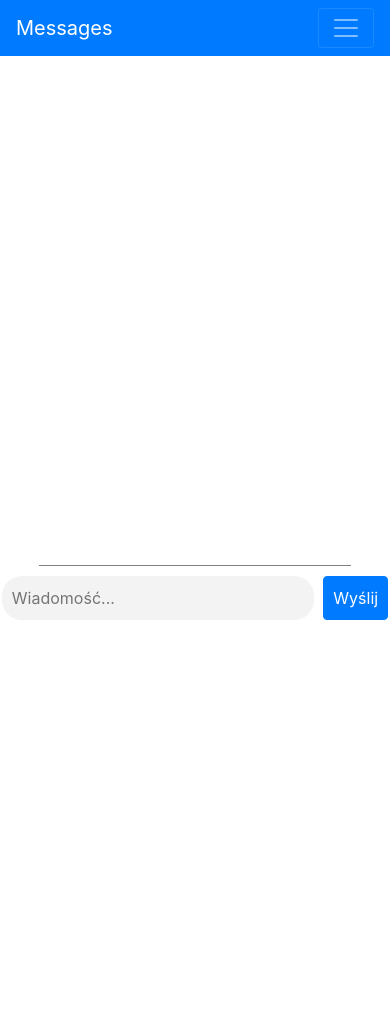
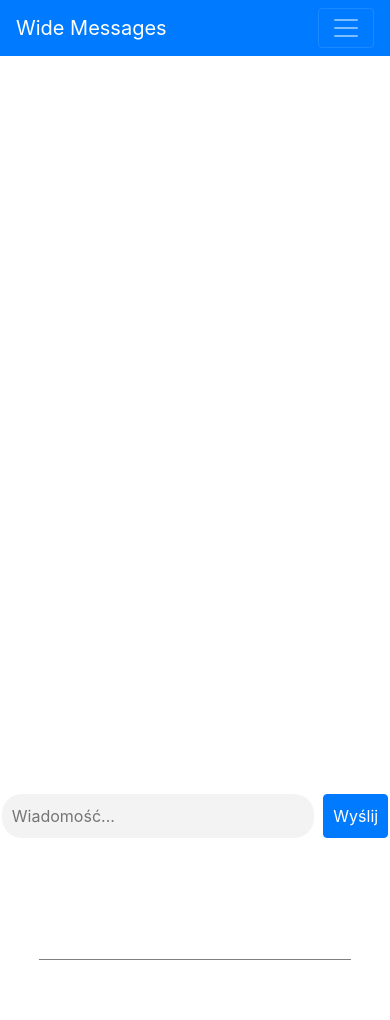
Before and after one commit to marcelo1091/-messages, a PHP site: page /resources/views/messages.blade.php in a window 390 px wide. Before the commit the page ends 620 px from the top, so only its background shows below. Run offline with PHP 8.4, Linux system fonts and the light colour scheme; the visitor is signed in with stand-in values (Sample User, id 1); data that the repository does not hold is empty.

Commit message:
fixed position

```diff
--- a/resources/css/style.css
+++ b/resources/css/style.css
@@ -68,12 +68,15 @@
 	vertical-align: top;
 }
 
+
+
 @media only screen and (max-width: 600px) {
 	.centeralised{
 		margin:10px auto;
 		width:100%;
-		height: 500px;
+		height: 1000px;
 		text-align:center;
+		padding-bottom: 50px;
 	}
 
 	.chathistory{
@@ -129,4 +132,18 @@
 		padding: 9px;
 		margin-left: 5px;
 	}
+
+	.messagesform {
+		background-color: #fff;
+		position: fixed;
+		width: 100%;
+		bottom: 0;
+		padding-top: 10px;
+	}
+
+	.navbar {
+		position: fixed;
+		width: 100%;
+		top: 0;
+	}
 }
--- a/resources/views/messages.blade.php
+++ b/resources/views/messages.blade.php
@@ -14,7 +14,7 @@ if (!isset($_SESSION['user'])) {
 
 		<div class="chatbox">
 
-			<form id="myForm" action="" method="POST">
+			<form class="messagesform" action="" method="POST">
 				<textarea oninput="auto_grow(this)" class="textareaMes" id="message" name="message" placeholder="Wiadomość..."></textarea>
 				<button type="button" class="send-btn btn btn-primary " onclick=hide_element()>Wyślij</button>
 			</form>
--- a/resources/views/navbar.blade.php
+++ b/resources/views/navbar.blade.php
@@ -1,5 +1,5 @@
 <nav class="navbar navbar-expand-lg navbar-dark bg-primary">
-    <a class="navbar-brand" href="#">Messages</a>
+    <a class="navbar-brand" href="#">Wide Messages</a>
     <button class="navbar-toggler" type="button" data-toggle="collapse" data-target="#navbarNavDropdown" aria-controls="navbarNavDropdown" aria-expanded="false" aria-label="Toggle navigation">
         <span class="navbar-toggler-icon"></span>
     </button>
```
